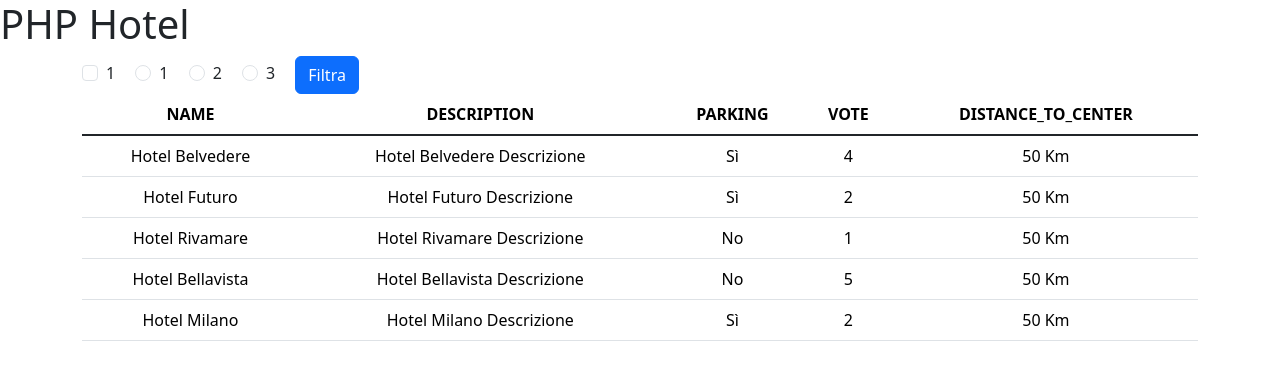
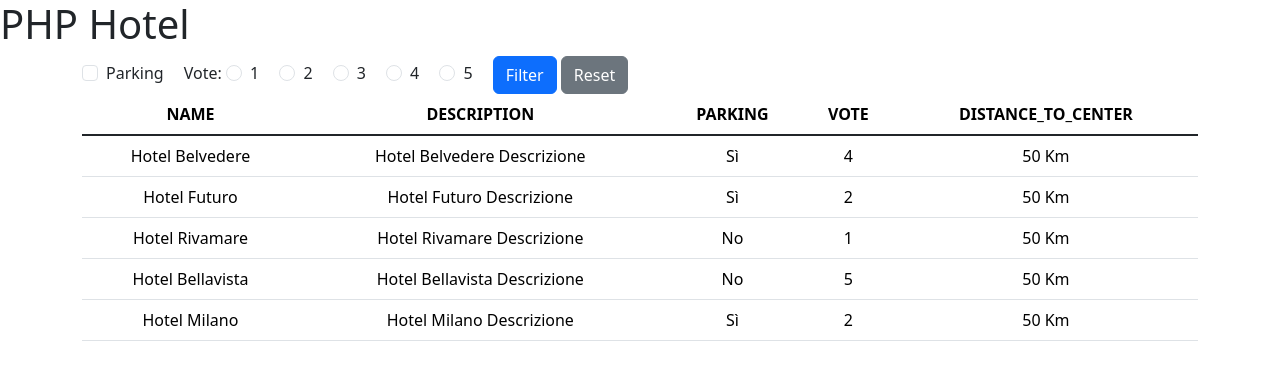
Before and after one commit to ginevrabotrugno/php-hotel, a PHP site: page / in a window 1280 px wide. Shown: the top 380 px of the page. Run offline with PHP 8.4, Linux system fonts and the light colour scheme.

Commit message:
fix: fix form structure

```diff
--- a/index.php
+++ b/index.php
@@ -45,6 +45,7 @@
         // var_dump($distance);
     }
 
+
 ?>
 <!DOCTYPE html>
 <html lang="en">
@@ -58,13 +59,14 @@
     <h1>PHP Hotel</h1>
     <section class="container">
 
-        <form action="index.php">
+        <form action="index.php" method= "GET">
 
             <div class="form-check form-check-inline">
-                <input class="form-check-input" type="checkbox" id="inlineCheckbox1" value="option1">
-                <label class="form-check-label" for="inlineCheckbox1">1</label>
+                <input class="form-check-input" type="checkbox" name="parking" id="inlineCheckbox1" value="1">
+                <label class="form-check-label" for="inlineCheckbox1">Parking</label>
             </div>
 
+            <span> Vote:  </span>
             <div class="form-check form-check-inline">
                 <input class="form-check-input" type="radio" name="inlineRadioOptions" id="inlineRadio1" value="option1">
                 <label class="form-check-label" for="inlineRadio1">1</label>
@@ -77,8 +79,17 @@
                 <input class="form-check-input" type="radio" name="inlineRadioOptions" id="inlineRadio3" value="option3" >
                 <label class="form-check-label" for="inlineRadio3">3 </label>
             </div>
+            <div class="form-check form-check-inline">
+                <input class="form-check-input" type="radio" name="inlineRadioOptions" id="inlineRadio3" value="option3" >
+                <label class="form-check-label" for="inlineRadio3">4 </label>
+            </div>
+            <div class="form-check form-check-inline">
+                <input class="form-check-input" type="radio" name="inlineRadioOptions" id="inlineRadio3" value="option3" >
+                <label class="form-check-label" for="inlineRadio3">5 </label>
+            </div>
 
-            <button type="button" class="btn btn-primary">Filtra</button>
+            <button type="button" class="btn btn-primary">Filter</button>
+            <button type="button" class="btn btn-secondary">Reset</button>
 
         </form>
 
```
